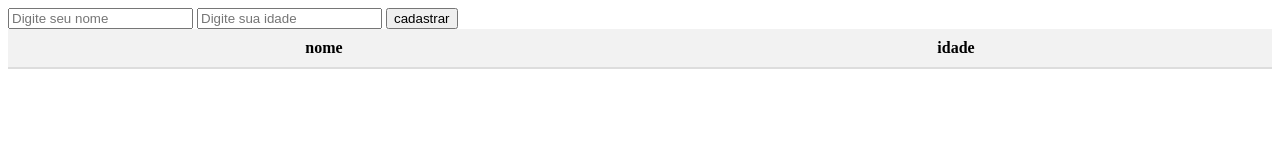
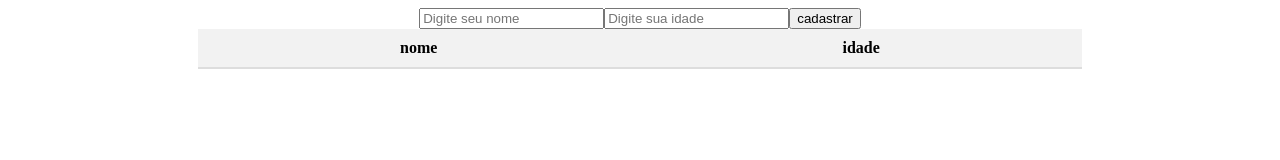
Before and after one commit to enzomouraaraujo/tabela-teste, a plain HTML site: page index.html in a window 1280 px wide. Drawn offline with Linux system fonts and the light colour scheme.

Commit message:
style
posicionamento da tabela

```diff
--- a/css/style.css
+++ b/css/style.css
@@ -1,5 +1,16 @@
+.divinp {
+    display: flex;
+    justify-content: center;
+}
+
+.divtable {
+    display: flex;
+    justify-content: center;
+    align-items: center;
+}
+
 table {
-    width: 100%;
+    width: 70%;
     border-collapse: collapse;
 }
 
--- a/index.html
+++ b/index.html
@@ -8,13 +8,13 @@
 </head>
 <body>
 
-    <div>
+    <div class="divinp">
         <input type="text" id="inputnome" placeholder="Digite seu nome">
         <input type="text" id="inputidade" placeholder="Digite sua idade">
         <button onclick="cadastrar()">cadastrar</button>
     </div>
 
-    <div>
+    <div class="divtable">
         <table id="table">
             <thead>
                 <tr>
```
